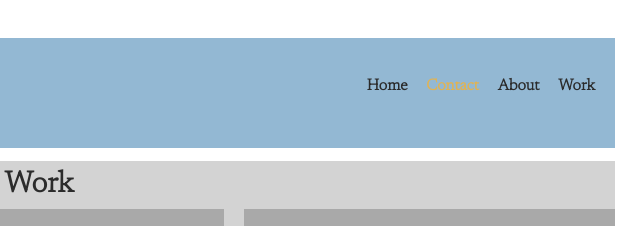
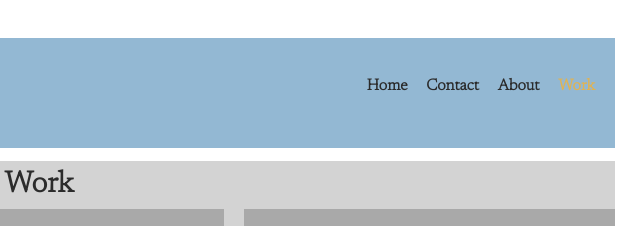
Before and after one commit to geetasrip/portfolio-website, a plain HTML site: page work.html in a window 1280 px wide. Shown: the top 226 px of the page, 601-1241 px from the left. Drawn offline with nearby package versions, Linux system fonts and the light colour scheme.

Commit message:
Update Secondary Color

```diff
--- a/css/styles.css
+++ b/css/styles.css
@@ -1,6 +1,6 @@
 :root {
   --primary-color: #2b2b2b;
-  --secondary-color: #e0b354;
+  --secondary-color: #de8110;
   --footer-header-bgcolor: #93b8d3;
   --grid-bgcolor: #D3D3D3;
   --griditem-bgcolor: #A9A9A9;
--- a/work.html
+++ b/work.html
@@ -31,13 +31,13 @@
                 <a href="index.html" role="menuitem" class="menu-list__item ">Home</a>
             </li>
             <li>
-                <a href="contact.html" role="menuitem" class="menu-list__item menu-list__item_active">Contact</a>
+                <a href="contact.html" role="menuitem" class="menu-list__item">Contact</a>
             </li>
             <li>
                 <a href="about.html" role="menuitem" class="menu-list__item">About</a>
             </li>
             <li>
-                <a href="work.html" role="menuitem" class="menu-list__item">Work</a>
+                <a href="work.html" role="menuitem" class="menu-list__item menu-list__item_active">Work</a>
             </li>
         </ul>
       </nav>
```
